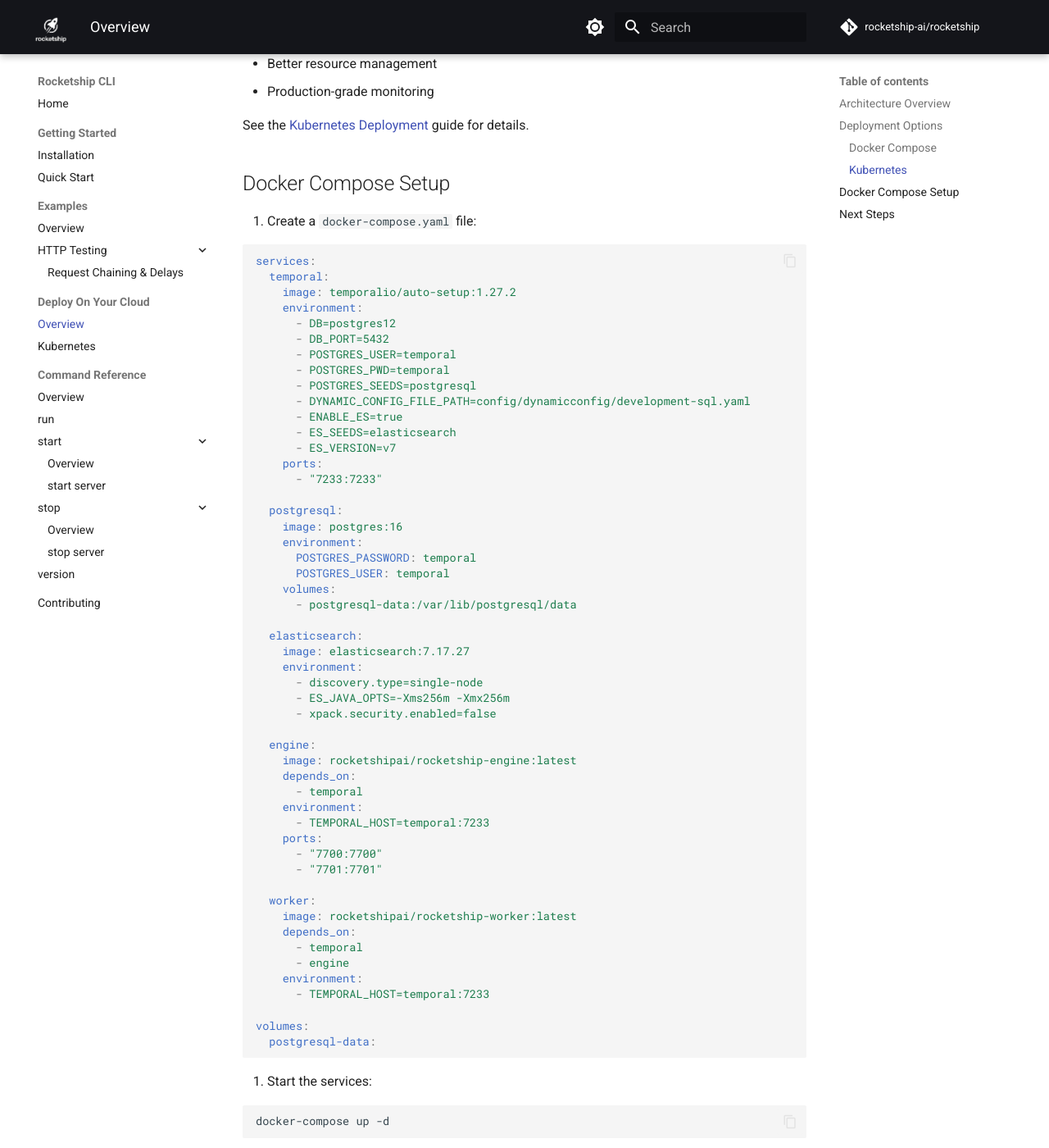
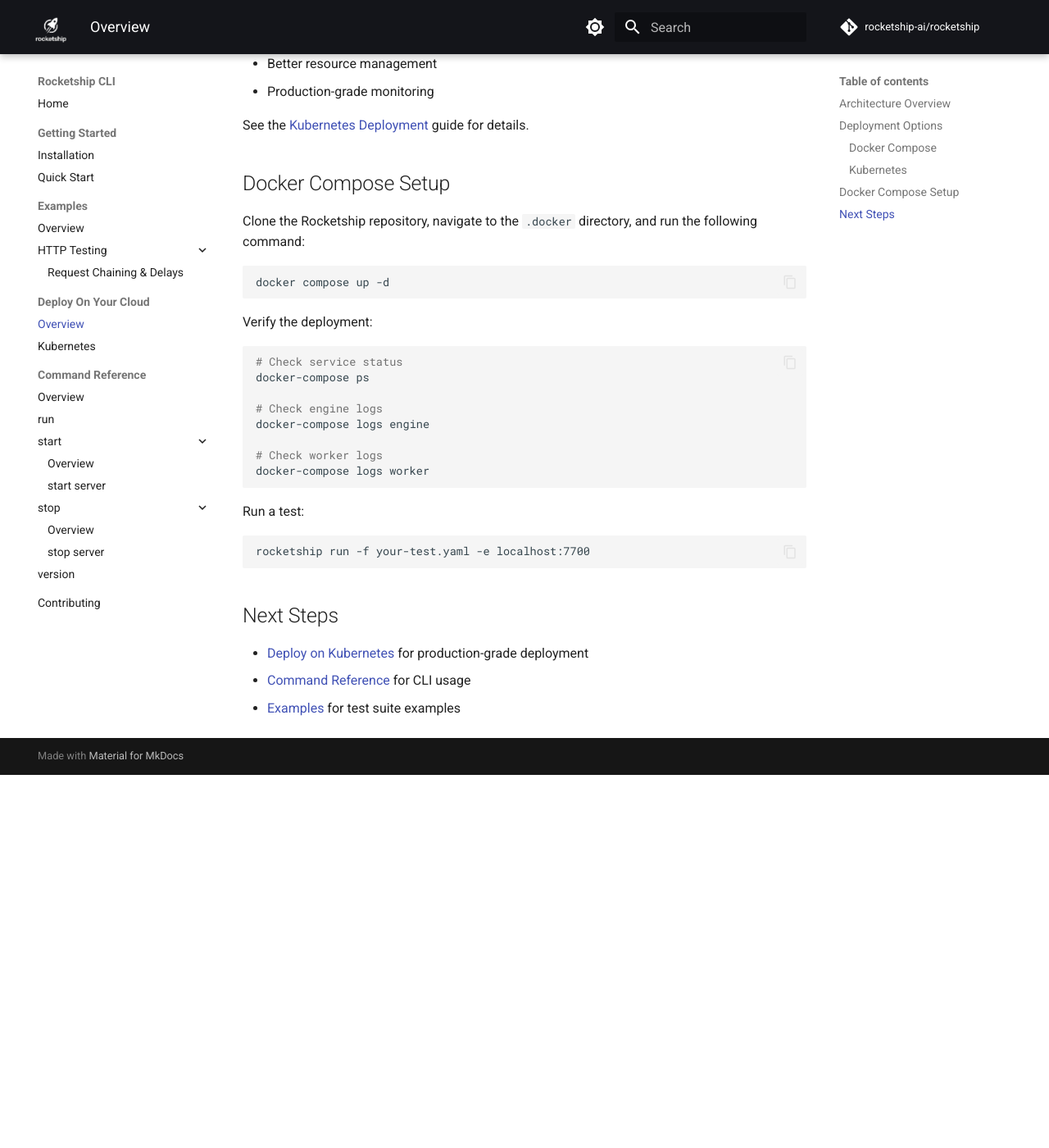
Before and after one commit to rocketship-ai/rocketship, an MkDocs documentation site: the page built from docs/src/deploy-on-your-cloud.md, in a window 1280 px wide and 1400 px high, scrolled down 960 px. Shown: the whole window at 82% size. Built offline with MkDocs 1.6.1 and Material for MkDocs 9.7.7, drawn with Linux system fonts in a browser that asks for light colours; comment, search, counter and statistics services are not loaded; after the commit the page ends 1905 px from its top, so only the background shows below that.

Commit message:
deploy-on-your-cloud.md fixed

````diff
--- a/docs/src/deploy-on-your-cloud.md
+++ b/docs/src/deploy-on-your-cloud.md
@@ -35,69 +35,13 @@
 
 ## Docker Compose Setup
 
-1. Create a `docker-compose.yaml` file:
+Clone the Rocketship repository, navigate to the `.docker` directory, and run the following command:
 
-```yaml
-services:
-  temporal:
-    image: temporalio/auto-setup:1.27.2
-    environment:
-      - DB=postgres12
-      - DB_PORT=5432
-      - POSTGRES_USER=temporal
-      - POSTGRES_PWD=temporal
-      - POSTGRES_SEEDS=postgresql
-      - DYNAMIC_CONFIG_FILE_PATH=config/dynamicconfig/development-sql.yaml
-      - ENABLE_ES=true
-      - ES_SEEDS=elasticsearch
-      - ES_VERSION=v7
-    ports:
-      - "7233:7233"
-
-  postgresql:
-    image: postgres:16
-    environment:
-      POSTGRES_PASSWORD: temporal
-      POSTGRES_USER: temporal
-    volumes:
-      - postgresql-data:/var/lib/postgresql/data
-
-  elasticsearch:
-    image: elasticsearch:7.17.27
-    environment:
-      - discovery.type=single-node
-      - ES_JAVA_OPTS=-Xms256m -Xmx256m
-      - xpack.security.enabled=false
-
-  engine:
-    image: rocketshipai/rocketship-engine:latest
-    depends_on:
-      - temporal
-    environment:
-      - TEMPORAL_HOST=temporal:7233
-    ports:
-      - "7700:7700"
-      - "7701:7701"
-
-  worker:
-    image: rocketshipai/rocketship-worker:latest
-    depends_on:
-      - temporal
-      - engine
-    environment:
-      - TEMPORAL_HOST=temporal:7233
-
-volumes:
-  postgresql-data:
+```bash
+docker compose up -d
 ```
 
-2. Start the services:
-
-```bash
-docker-compose up -d
-```
-
-3. Verify the deployment:
+Verify the deployment:
 
 ```bash
 # Check service status
````
Also changed, not shown: other parts of docs/src/deploy-on-your-cloud.md (+1 -1 lines).
